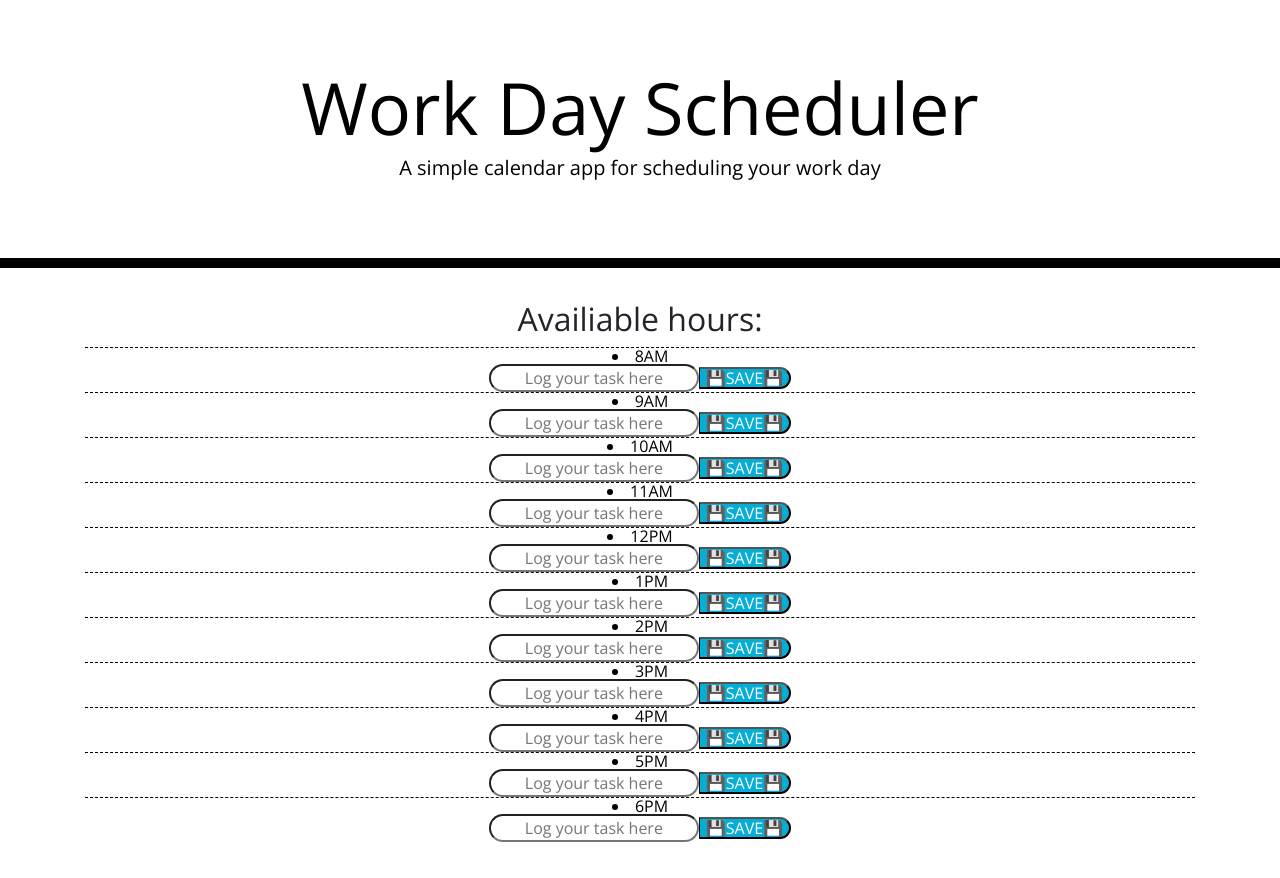
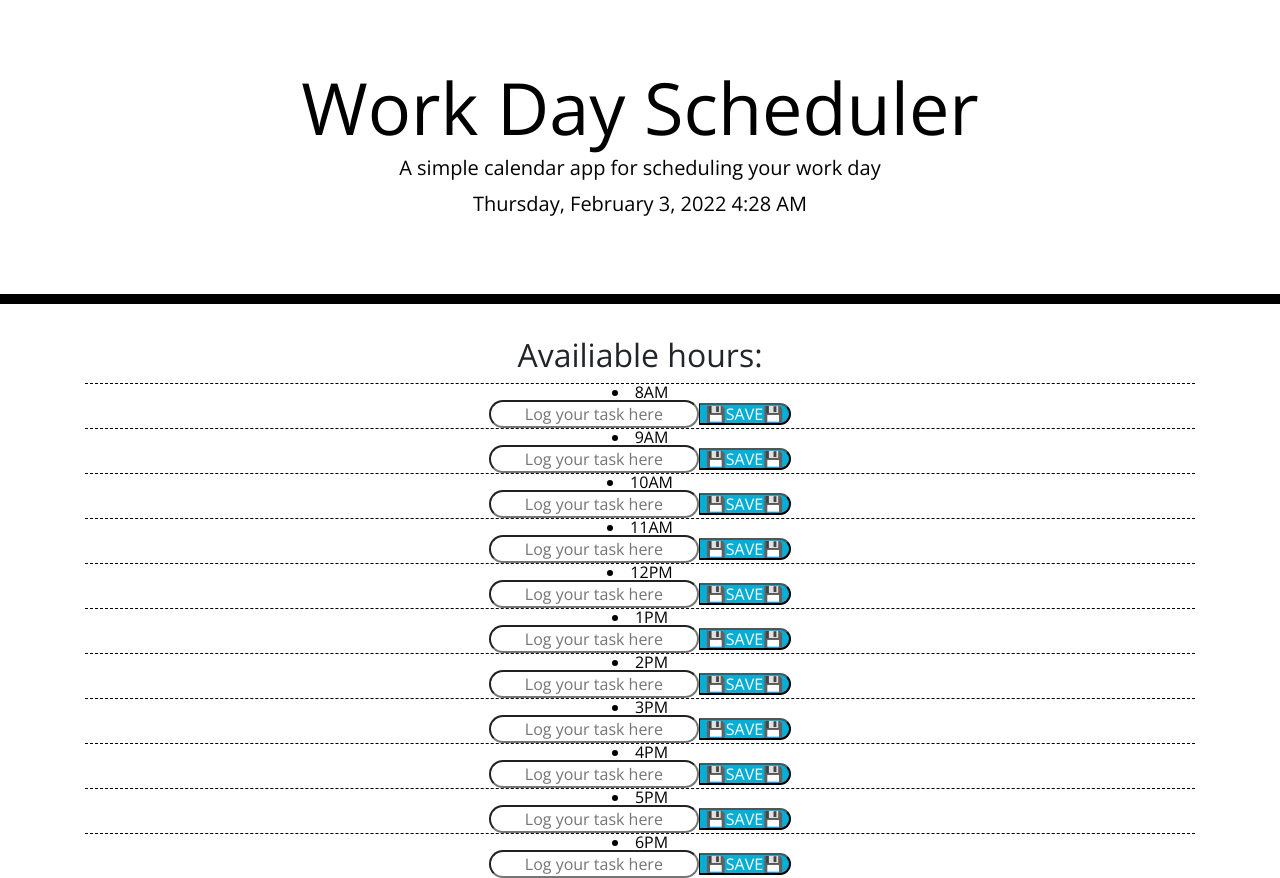
Before and after one commit to BinaryBitBytes/Work-Day-Schedule, a plain HTML site: page Develop/index.html in a window 1280 px wide. Before the commit the page ends 842 px from the top, so only its background shows below. Drawn offline with nearby package versions, Linux system fonts and the light colour scheme.

Commit message:
added to script.js P:last on line 26 to get the time to show up on second ptag for current day

```diff
--- a/Develop/Assets/script.js
+++ b/Develop/Assets/script.js
@@ -1,5 +1,12 @@
-//----------- listing the hours-----
-$(".container").addClass("time-block").addClass("SaveBtn");
+//----------- storing text in local storage-----
+//var text =$('div').text();
+//localStorage.setItem('div',text);
+//alert(localStorage.getItem('div'));
+//-------------- listing the hours-----
+const today = moment();
+$("input").css('textarea');
+$('body').css('body');
+$(".container").addClass("time-block SaveBtn");
 $(".lead").addClass("description");
 var containerV = $('.container');
 var titleV = $('<h1>');
@@ -16,14 +23,15 @@ var day = [
     "4PM",
     "5PM",
     "6PM"];
-var today = moment();
+$(".lead").append().filter("p:last").text(today.format("LLLL"));
 var currentDay= $("#container").addClass("row").text(today.format("HH")).each(day);
 for (var i = 0; i < day.length; i++) {
   // Create a new `<div>` for each ability and its text content
   var XV = $('<li>');
   XV.text(day[i]);
   XV.addClass('hour');
-  containerV.append(XV).append('<input class="time-block task-input" type="form" id="formId" placeholder="Log your task here">').append('<input class="saveBtn task-input" type="submit" value="💾SAVE💾">');
+  containerV.append(XV).append('<input class="time-block task-input" type="form" id="formId" placeholder="Log your task here">')
+  .append('<input class="saveBtn task-input" type="submit" value="💾SAVE💾">');
 }
 console.log($('div'&&'li'));
 console.log(today);
@@ -33,6 +41,66 @@ console.log(XV);
 //-------------Handle form submit-----------
 var formV = $('#formId > li'); // children li of formd
 var taskListV = $('#task-list');
+//-------
+//var old=$('.past').append().children('<li>').Array.prototype.sort(today);//.append();
+//var current=$('.present').children('li');//.Array.prototype.sort(today).append();
+//var next=$('.future').children('<li>');//.Array.prototype.sort(today).append();
+
+/*var currentHour=$('day');
+if(day==currentHour){
+    alert('old');
+} else if(today<currentDay){
+    alert('new');}
+else{
+    alert('tacos');
+};
+
+
+//var oldHour=(old);
+//var nextHour=(next);
+console.log(currentHour);
+//console.log(oldHour);
+//console.log(nextHour);
+/*var checkOut = function check(old,current,next) {
+    var old=$('.past').append().children('<li>').Array.prototype.sort(today);//.append();
+    var current=$('.present').children('<li>');//.Array.prototype.sort(today).append();
+    var next=$('.future').children('<li>');//.Array.prototype.sort(today).append();
+    var currentHour=(current);
+    var oldHour=(old);
+    var nextHour=(next);
+    if(oldHour>currentHour){
+        console.log('hello');
+    };
+    console.log(currentHour);
+    console.log(oldHour);
+    console.log(nextHour);
+    return;
+}; */
+
+    /*if(currentHour>oldHour) {
+        console.log("True ✅ True ✅");
+
+    // If both conditions are not true, check if expression1 is true
+    } else if (nextHour>oldHour) {
+        console.log("True ✅ False ❌");
+
+    // If expression1 is not true, then check if expression2 is true
+    } else if (currentHour && nextHour) {
+        console.log("False ❌ True ✅");
+
+    // If none of the conditions above evaluate to true, both expressions must be false
+    } else {
+        console.log("False ❌ False ❌");
+    }
+
+  });
+  */
+
+/*-----representation of :nth-child()--------
+$('#top').children('ul').children('li:nth-child(even)')
+.addClass('bg-primary text-dark mb-3 p-3')
+.css('border-radius', '.4rem');
+--------- */
 
 /*function formSubmit(now) {
     now.preventDefault();
@@ -59,7 +127,7 @@ formV.on('submit', formSubmit);
 
 
 /*
-addClass("body")
+addClass("body")✅
 addClass("textarea")
 addClass("jumbotron")
 addClass("description") ✅
@@ -70,5 +138,4 @@ addClass("past")
 addClass("present")
 addClass("future")
 addClass("saveBtn")✅
-addClass("saveBtn i:hover")
-*/
+addClass("saveBtn i:hover")*/
--- a/Develop/Assets/style.css
+++ b/Develop/Assets/style.css
@@ -8,7 +8,7 @@ textarea {
   background: transparent;
   border: none;
   resize: none;
-  color: #000000;
+  color: red;/*#000000;*/
   border-left: 1px solid black;
   padding: 10px;
 }
```
